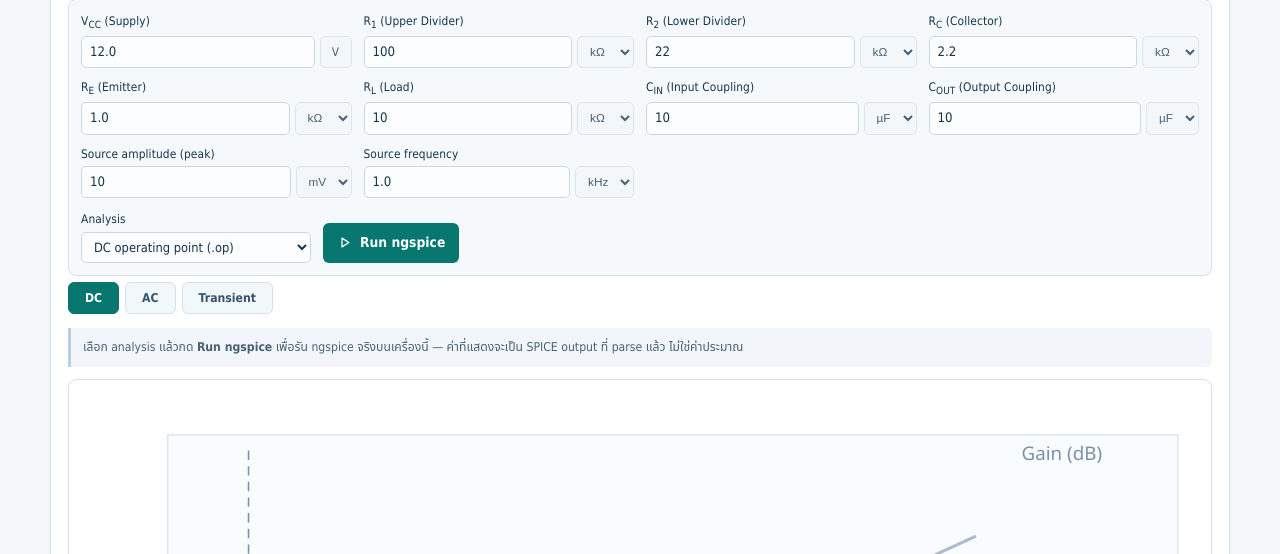
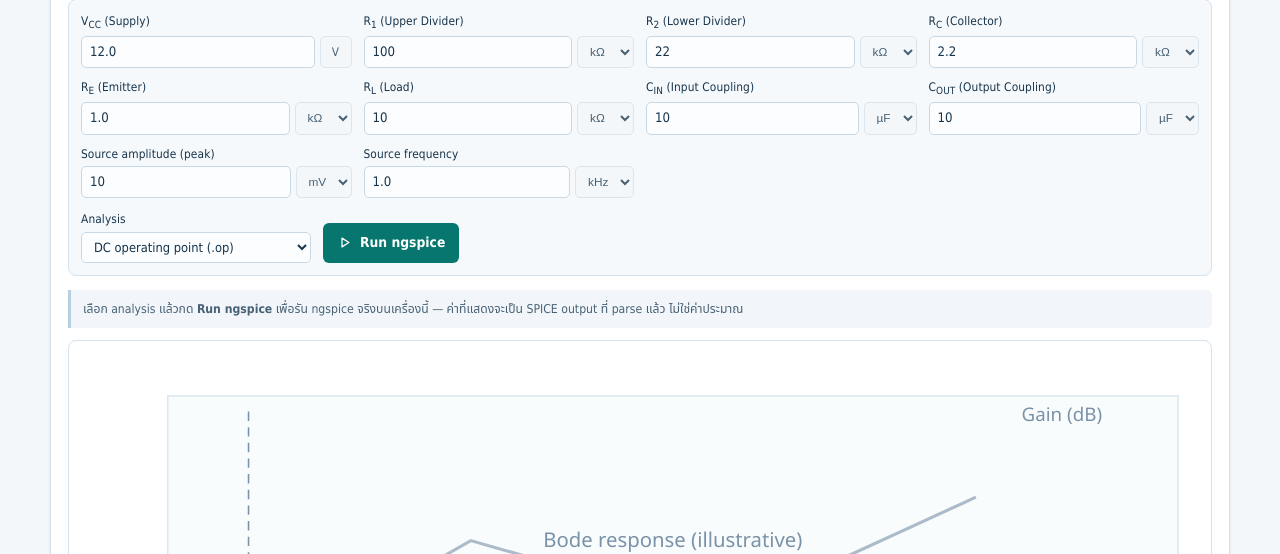
Before and after one commit to b6610555-jpg/Lab02_BJT_Simulator1, a Flask app: page / in a window 1280 px wide. Shown: the part 1022-1576 px from the top of the page. Run offline with Flask 3, Linux system fonts and the light colour scheme.

Commit message:
style: remove mode toggle buttons per user request

```diff
--- a/static/style.css
+++ b/static/style.css
@@ -219,47 +219,7 @@ nav a:focus-visible {
   gap: 5px;
 }
 
-/* ---- Mode toggle buttons (design doc: DC / AC / Transient) ---- */
-.mode-toggle {
-  display: flex;
-  gap: 6px;
-  margin-bottom: 12px;
-}
-
-.mode-toggle .mode-form {
-  margin: 0;
-  display: inline;
-}
-
-.mode-btn {
-  padding: 6px 16px;
-  border: 1px solid #d5e2ec;
-  border-radius: 6px;
-  background: #f2f7f9;
-  color: #33546f;
-  font: inherit;
-  font-weight: 600;
-  font-size: .76rem;
-  cursor: pointer;
-  transition: all .15s;
-}
-
-.mode-btn:hover {
-  border-color: var(--teal);
-  color: var(--teal-dk);
-  background: #eaf6f2;
-}
-
-.mode-btn.active {
-  background: var(--teal);
-  border-color: var(--teal);
-  color: #fff;
-}
-
-.mode-btn.active:hover {
-  background: var(--teal);
-  color: #fff;
-}
+/* ---- (mode toggle removed) ---- */
 
 /* ---------------- Grid ---------------- */
 .lab-grid {
--- a/templates/index.html
+++ b/templates/index.html
@@ -486,21 +486,6 @@
       </form>
 
       {% if not sim %}
-        <div class="mode-toggle" role="group" aria-label="เลือกโหมดการวิเคราะห์">
-          {% for mode_id, mode_label in [("dc", "DC"), ("ac", "AC"), ("tran", "Transient")] %}
-            <form method="post" action="/simulate" class="mode-form">
-              {% for field, value in sim_values.items() %}
-                {% if field != 'analysis' and field != 'mode' %}
-                  <input type="hidden" name="{{ field }}" value="{{ value }}">
-                {% endif %}
-              {% endfor %}
-              <button type="submit" name="analysis" value="{{ mode_id }}"
-                      class="mode-btn {% if sim_values.get('analysis', 'dc') == mode_id %}active{% endif %}">
-                {{ mode_label }}
-              </button>
-            </form>
-          {% endfor %}
-        </div>
         <p class="sim-placeholder">
           เลือก analysis แล้วกด <strong>Run ngspice</strong> เพื่อรัน ngspice จริงบนเครื่องนี้
           — ค่าที่แสดงจะเป็น SPICE output ที่ parse แล้ว ไม่ใช่ค่าประมาณ
@@ -512,23 +497,6 @@
 
       {% if sim %}
         <div class="sim-result">
-          <!-- Mode selector buttons (design doc: DC / AC / Transient) -->
-          <div class="mode-toggle" role="group" aria-label="เลือกโหมดการวิเคราะห์">
-            {% for mode_id, mode_label in [("dc", "DC"), ("ac", "AC"), ("tran", "Transient")] %}
-              <form method="post" action="/simulate" class="mode-form">
-                {% for field, value in sim_values.items() %}
-                  {% if field != 'analysis' and field != 'mode' %}
-                    <input type="hidden" name="{{ field }}" value="{{ value }}">
-                  {% endif %}
-                {% endfor %}
-                <button type="submit" name="analysis" value="{{ mode_id }}"
-                        class="mode-btn {% if sim.analysis == mode_id %}active{% endif %}">
-                  {{ mode_label }}
-                </button>
-              </form>
-            {% endfor %}
-          </div>
-
           <div class="sim-result-head">
             <span class="badge badge-spice">SPICE RESULT</span>
             <span class="sim-meta">
```
